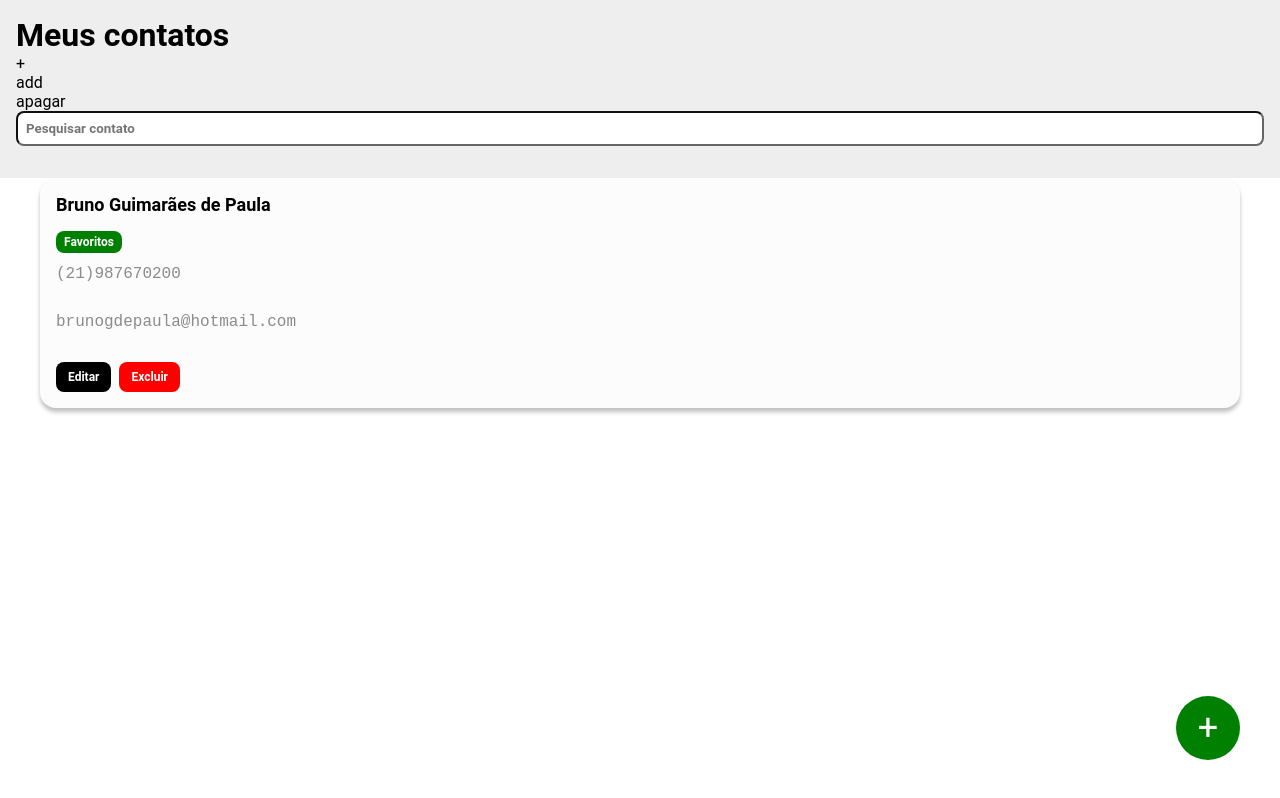
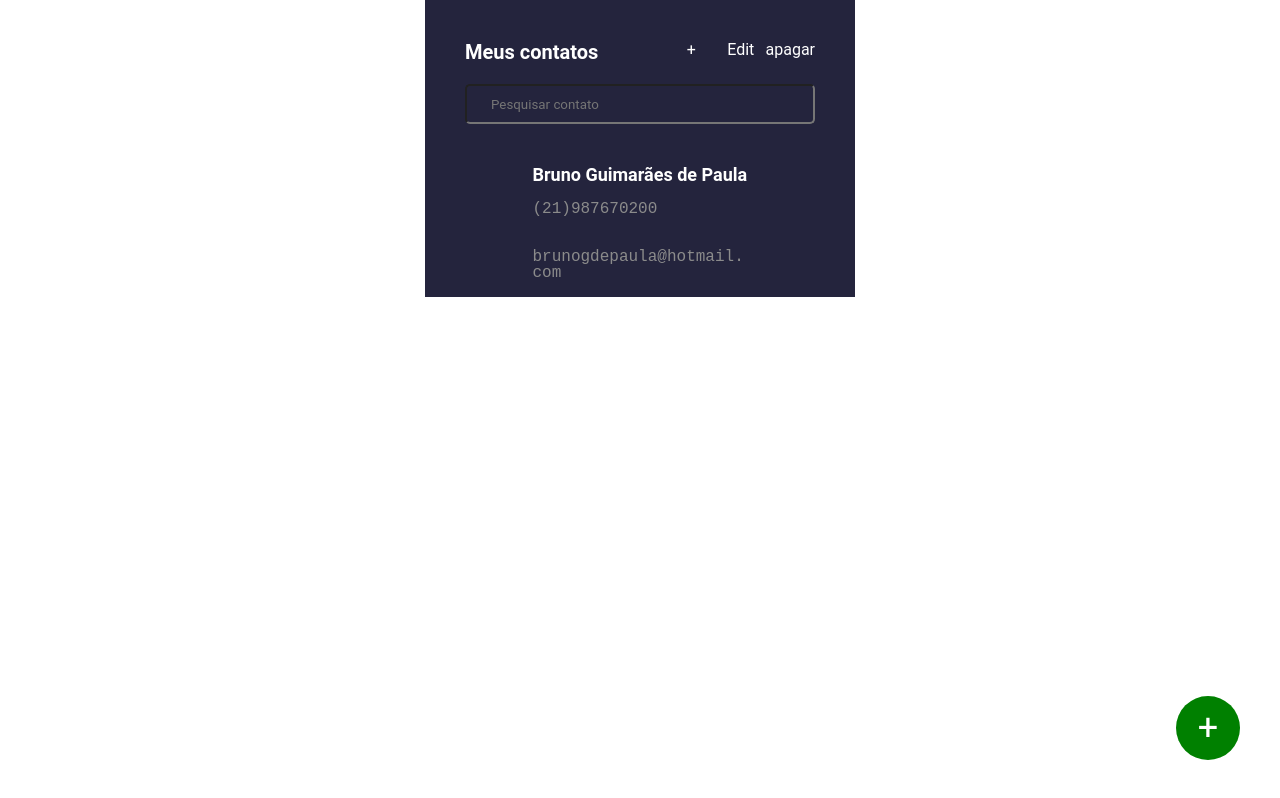
Before and after one commit to brunois10/contact-list, a React (Vite) app: page / in a window 1280 px wide. Built offline with nearby package versions, Linux system fonts and the light colour scheme; the HTML template or start-up script is replaced by a standard one.

Commit message:
Feat: Add new style

```diff
--- a/src/App.tsx
+++ b/src/App.tsx
@@ -1,18 +1,18 @@
 import NewContact from './components/newContact/newContact'
 import ContactList from './containers/ContactList'
 import SideBar from './containers/Sidebar/sidebar'
-import GlobalStyles, { Container } from './styles'
+import GlobalStyles, { Main } from './styles'
 
 function App() {
 
   return (
     <>
     <GlobalStyles />
-    <Container>
+    <Main>
       <SideBar />
       <ContactList />
       <NewContact />
-    </Container>
+    </Main>
     </>
   )
 }
--- a/src/components/contacts/contacts.tsx
+++ b/src/components/contacts/contacts.tsx
@@ -2,16 +2,13 @@ import * as S from './styles'
 
 const Contacts = () => {
     return (
+        <>
         <S.Card>
             <S.Contact>Bruno Guimarães de Paula</S.Contact>
-            <S.Status>Favoritos</S.Status>
             <S.Phone>(21)987670200</S.Phone>
             <S.Phone>brunogdepaula@hotmail.com</S.Phone>
-            <div>
-                <S.EditButton >Editar</S.EditButton >
-                <S.DeleteButton >Excluir</S.DeleteButton >
-            </div>
         </S.Card>
+        </>
         )
 }
 
--- a/src/components/contacts/styles.ts
+++ b/src/components/contacts/styles.ts
@@ -1,59 +1,25 @@
 import styled from "styled-components";
 
 export const Card = styled.div`
-    background-color: #fcfcfc;
-    box-shadow: 0px 4px 4px rgba(0, 0, 0, 0.25);
-    padding: 16px;
-    margin-bottom: 32px;
-    border-radius: 16px;
+    display: grid;
+    justify-content: center;
+    align-items: center;
 `
+
 export const Contact = styled.h3`
     font-size: 18px;
     font-weight: bold;
     margin-bottom: 16px;
 `
-export const Status = styled.span`
-    padding: 4px 8px;
-    color: #fff;
-    font-weight: bold;
-    font-size: 12px;
-    background-color: green;
-    border-radius: 8px;
-    margin-right: 16px;
-`
+
 export const Phone = styled.textarea`
     color: #8b8b8b;
     font-size: 16px;
     line-height: 16px;
     font-family: 'Roboto Mono', monospace;
     display: block;
-    width: 25%;
     margin-bottom: 16px;
-    margin-top: 16px;
     resize: none;
     border: none;
     background-color: transparent;
 `
-
-export const EditButton = styled.button`
-    font-weight: bold;
-    font-size: 12px;
-    background-color: black;
-    color: white;
-    padding: 8px 12px;
-    border: none;
-    cursor: pointer;
-    border-radius: 8px;
-    margin-right: 8px;
-`
-export const DeleteButton = styled.button`
-    font-weight: bold;
-    font-size: 12px;
-    background-color: red;
-    color: white;
-    padding: 8px 12px;
-    border: none;
-    cursor: pointer;
-    border-radius: 8px;
-    margin-right: 8px;
-`
--- a/src/components/filterContact/filterContact.tsx
+++ b/src/components/filterContact/filterContact.tsx
@@ -3,15 +3,17 @@ import * as S from './styles'
 const FilterContact = () => {
     return (
         <>
-        <div>
-            <h1>Meus contatos</h1>
-            <p>+</p>
-            <p>add</p>
-            <p>apagar</p>
+        <S.Header>
+            <S.Container>
+            <S.Title>Meus contatos</S.Title>
+            <S.Actions>
+                <p>+</p>
+                <p>Edit</p>
+                <p>apagar</p>
+            </S.Actions>
+            </S.Container>
             <S.Search placeholder='Pesquisar contato' />
-            <S.Container>
-            </S.Container>
-        </div>
+        </S.Header>
         </>
     )
 }
--- a/src/components/filterContact/styles.ts
+++ b/src/components/filterContact/styles.ts
@@ -1,37 +1,36 @@
 import styled from "styled-components"
 
-export const Search = styled.input`
-    display: inline-block;
-    text-align: start;
-    padding: 8px;
-    background-color: #fff;
-    border-radius: 8px;
-    font-weight: bold;
-    color: #666666;
-    border-color: #666666;
-    width: 100%;
+export const Header = styled.header`
+    margin: 0;
+    padding: 0;
+    justify-content: center;
+    text-align: center;
+    color: #fff;
 `
 
 export const Container = styled.div`
-    display: grid;
-    grid-template-columns: 1fr 1fr;
-    grid-gap: 8px;
-    margin-top: 16px;
+    display: flex;
+    justify-content: space-between;
+    padding: 40px 40px 20px 40px;
 `
 
-export const Card = styled.div`
-    padding: 8px;
-    border: 1px solid #5e5e5e;
-    background-color: #fff;
-    color: #5e5e5e;
-    border-radius: 8px;
-    cursor: pointer;
+export const Title = styled.h3`
+    font-size: 20px;
+    font-weight: bold;
 `
-export const Quantity = styled.span`
-    font-weight: bold;
-    font-size: 24px;
-    display: block;
+
+export const Actions = styled.div`
+    display: grid;
+    grid-template-columns: 1fr 1fr 1fr;
 `
-export const State = styled.span`
-    font-size: 14px;
+
+export const Search = styled.input`
+    text-align: start;
+    padding: 16px 24px;
+    background-color: #24243D;
+    border-radius: 5px;
+    color: #E1E1E6;
+    width: 350px;
+    height: 40px;
+    margin-bottom: 40px;
 `
--- a/src/containers/ContactList/index.tsx
+++ b/src/containers/ContactList/index.tsx
@@ -7,7 +7,6 @@ const ContactList = () => {
         <Container>
             <Contacts/>
         </Container>
-
     )
 }
 
--- a/src/containers/ContactList/styles.ts
+++ b/src/containers/ContactList/styles.ts
@@ -1,5 +1,8 @@
 import styled from "styled-components";
 
 export const Container = styled.main`
-    padding: 0 40px;
+    background-color: #24243D;
+    margin-bottom: 32px;
+    color: #fff;
+    width: 430px;
 `
--- a/src/containers/Sidebar/styles.ts
+++ b/src/containers/Sidebar/styles.ts
@@ -1,6 +1,6 @@
 import styled from "styled-components"
 
 export const Header = styled.header`
-    padding: 16px;
-    background-color: #eee;
+    background-color: #24243D;
+    width: 430px;
 `
--- a/src/styles.ts
+++ b/src/styles.ts
@@ -9,9 +9,11 @@ const GlobalStyles = createGlobalStyle`
     list-style: none;
     }
 `
-
-export const Container = styled.div`
-    display: block;
+export const Main = styled.div`
+    display: grid;
+    justify-content: center;
+    align-items: center;
 `
 
+
 export default GlobalStyles
```
